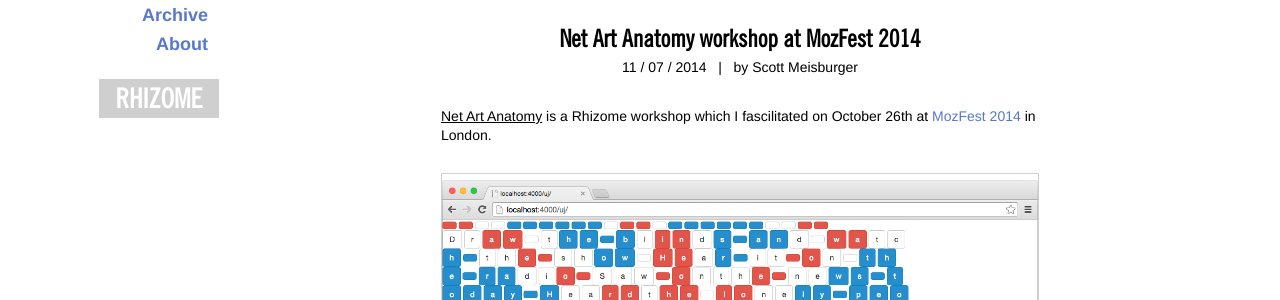
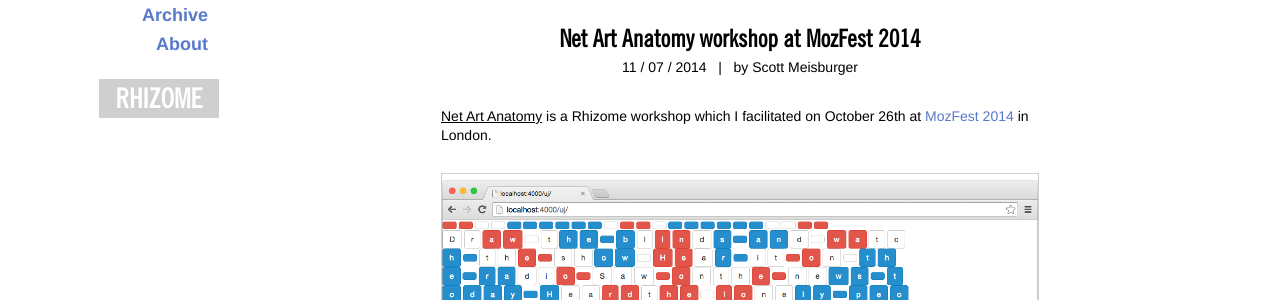
Before and after one commit to rhizomedotorg/rhizomedotorg.github.io, a Jekyll site: the page built from _posts/2014-11-07-net-art-anatomy-workshop.markdown, in a window 1280 px wide and 900 px high. Shown: the part 288-588 px from the top of the window. Built offline with Jekyll 4.4.1, drawn with Linux system fonts in a browser that asks for light colours; comment, search, counter and statistics services are not loaded.

Commit message:
fixed spelling mistake :)

```diff
--- a/_posts/2014-11-07-net-art-anatomy-workshop.markdown
+++ b/_posts/2014-11-07-net-art-anatomy-workshop.markdown
@@ -8,7 +8,7 @@
 image: "/assets/img/mozfest/Screen-Shot-2014-11-05-at-4.24.06-PM.png"
 ---
 
-<span class="underline">Net Art Anatomy</span> is a Rhizome workshop which I fascilitated on October 26th at [MozFest 2014](http://2014.mozillafestival.org/){:target="_blank"} in London.
+<span class="underline">Net Art Anatomy</span> is a Rhizome workshop which I facilitated on October 26th at [MozFest 2014](http://2014.mozillafestival.org/){:target="_blank"} in London.
 
 {% include image.html url="/assets/img/mozfest/Screen-Shot-2014-11-05-at-4.24.06-PM.png" %}
 
```
